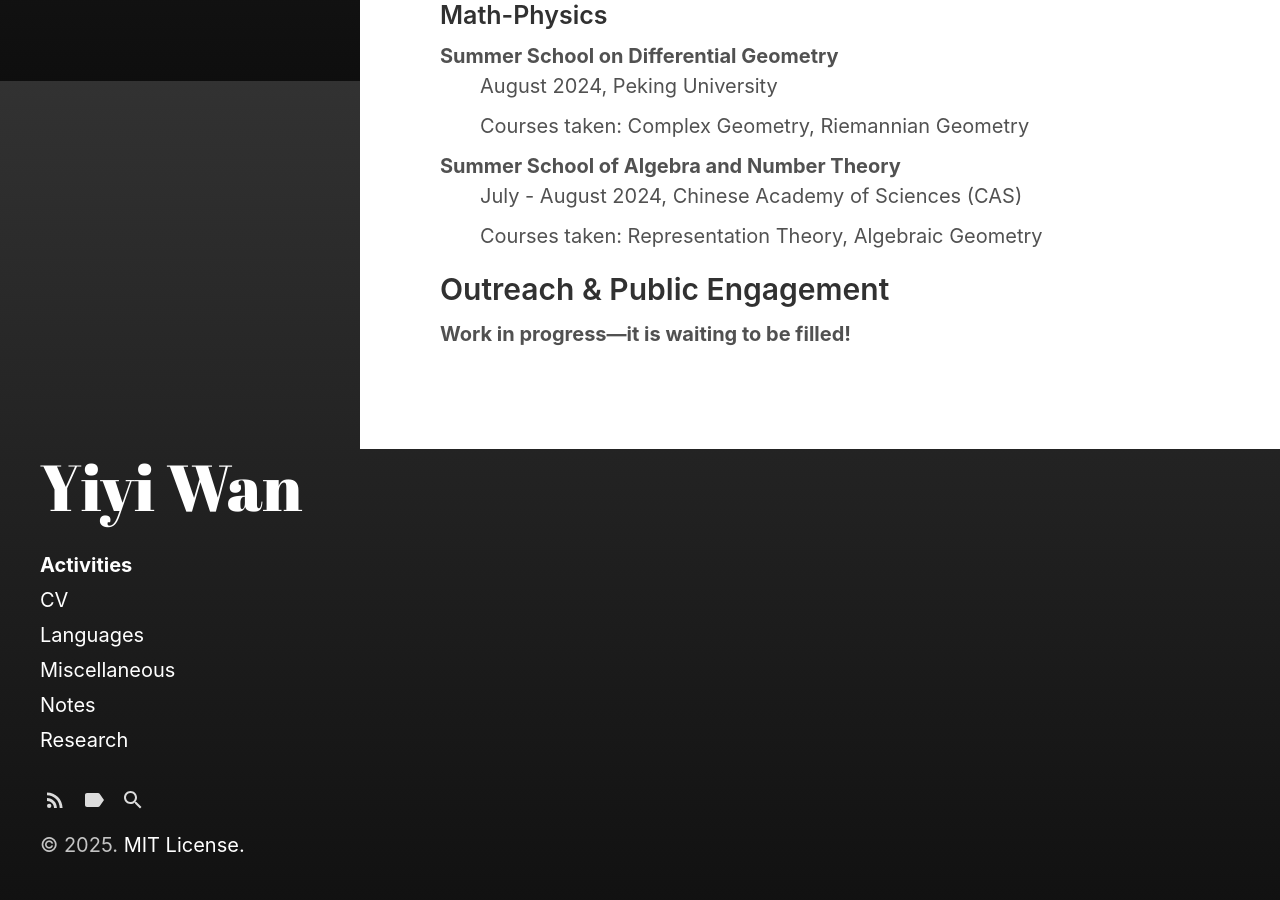
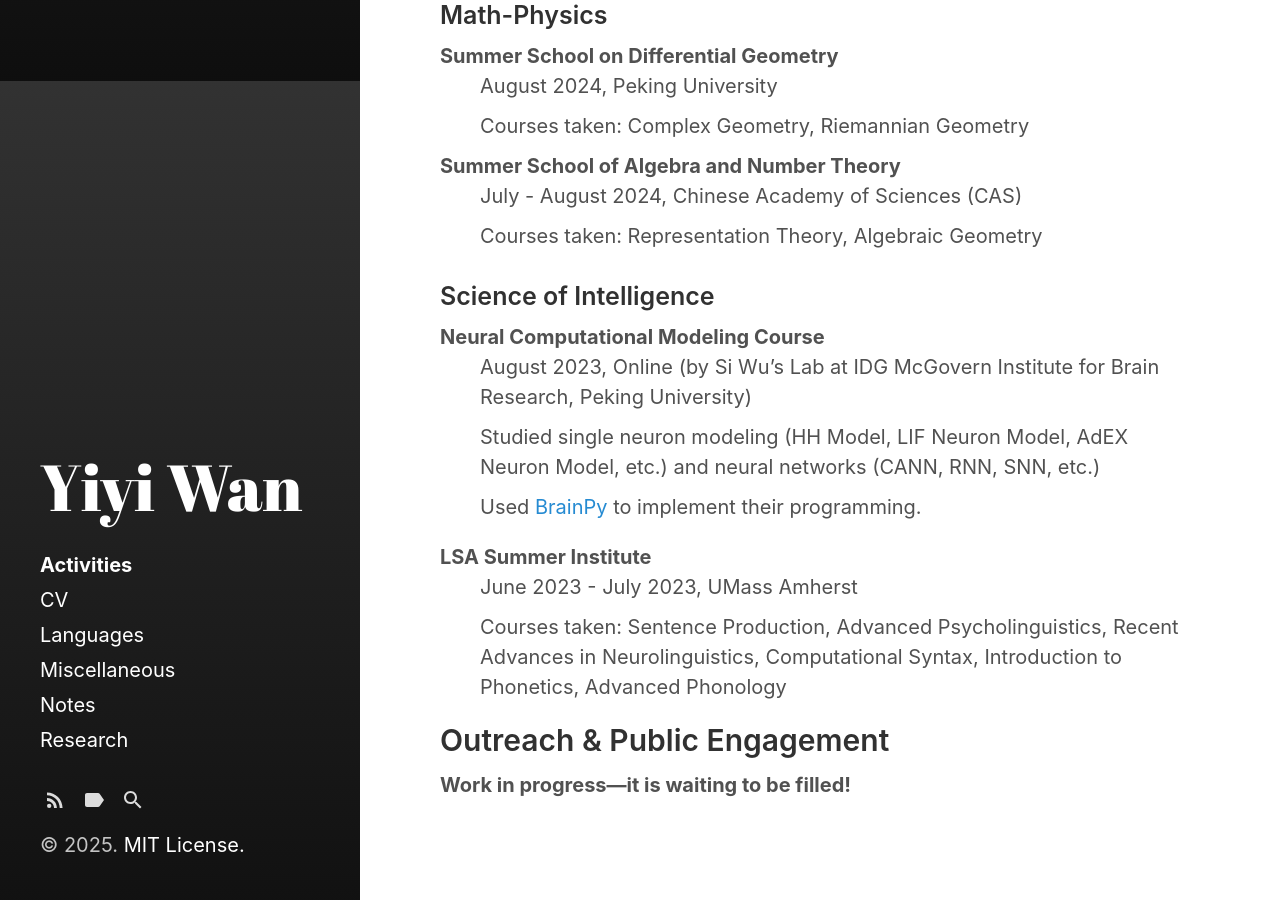
Before and after one commit to Roimex/Roimex.github.io, a Jekyll site: the page built from pages/activities.md, in a window 1280 px wide and 900 px high, scrolled down 819 px. Built offline with Jekyll 4.4.1, drawn with Linux system fonts in a browser that asks for light colours.

Commit message:
Update activities.md

```diff
--- a/pages/activities.md
+++ b/pages/activities.md
@@ -40,6 +40,20 @@ order: 3
   <dd>Courses taken: Representation Theory, Algebraic Geometry</dd>
 </dl>
 
+<h3>Science of Intelligence</h3>
+<dl>
+  <dt>Neural Computational Modeling Course</dt>
+  <dd>August 2023, Online (by Si Wu’s Lab at IDG McGovern Institute for Brain Research, Peking University)</dd>
+  <dd>Studied single neuron modeling (HH Model, LIF Neuron Model, AdEX Neuron Model, etc.) and neural networks (CANN, RNN, SNN, etc.)</dd>
+  <dd>Used <a href="https://github.com/brainpy/BrainPy">BrainPy</a> to implement their programming.</dd>
+</dl>
+
+<dl>
+  <dt>LSA Summer Institute</dt>
+  <dd>June 2023 - July 2023, UMass Amherst</dd>
+  <dd>Courses taken: Sentence Production, Advanced Psycholinguistics, Recent Advances in Neurolinguistics, Computational Syntax, Introduction to Phonetics, Advanced Phonology</dd>
+</dl>
+
 <h2>Outreach & Public Engagement</h2>
 
 <dl>
```
